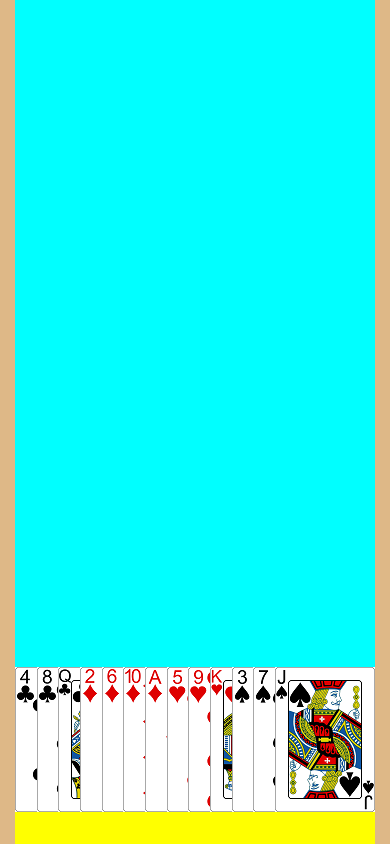
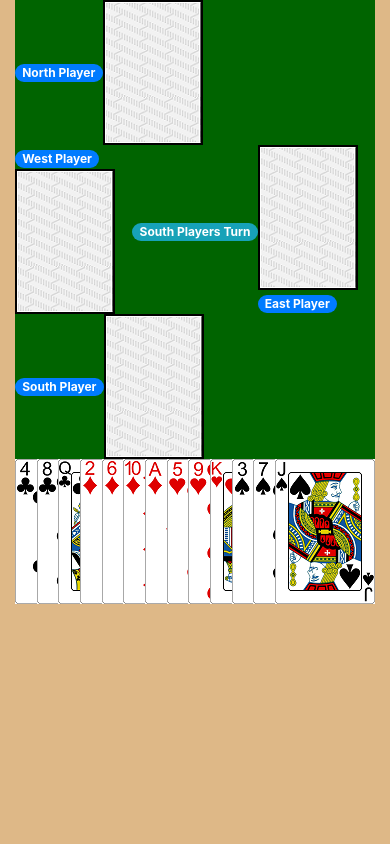
Before and after one commit to aaronfdes/angular-card-game, an Angular app: page / in a window 390 px wide. Built offline with nearby package versions, Linux system fonts and the light colour scheme.

Commit message:
Added playing card area. Improved responsive design

```diff
--- a/src/app/card/card.component.html
+++ b/src/app/card/card.component.html
@@ -1 +1 @@
-<img class="img-rounded" [src]="card.cardPath" alt={{card.cardName}} (click)="onCardClick();" />
+<img class="img-rounded" [src]="card?.cardPath" alt={{card?.cardName}} (click)="onCardClick();" />
--- a/src/app/card/card.component.ts
+++ b/src/app/card/card.component.ts
@@ -17,6 +17,9 @@ export class CardComponent implements OnInit {
   constructor() { }
 
   ngOnInit() {
+    if(this.card == null){
+      this.card = new Card("undefined","undefined");
+    }
   }
 
   onCardClick(){
--- a/src/app/game-room/game-room.component.css
+++ b/src/app/game-room/game-room.component.css
@@ -1,18 +1,5 @@
 .gameroom {
-    height: 100vh;
     background-color: darkgreen;
-}
-.playing-area{
-    height: 79vh;
-    background-color:aqua;
-}
-.header{
-    height: 5vh;
-    background-color:darkblue;
-}
-.card-list{
-    height: 21vh;
-    background-color: yellow;
 }
 .card-list-container {
     display: flex;
--- a/src/app/game-room/game-room.component.html
+++ b/src/app/game-room/game-room.component.html
@@ -1,15 +1,43 @@
 <div class="gameroom">
 
-  <div class="playing-area">
-
-  </div>
-
-  <div class="card-list">
-    <div class="card-list-container">
-      <div class="card-container" *ngFor="let card of listPlayerCards" >
-        <app-card [card]="card" (clickedCardEmitter)="clickedCard($event)"></app-card>
+  <div>
+    <!-- Played Cards Row -->
+    <div class="row no-gutters">
+      <div class="col col-sm-12 col-lg-12">
+        <div class="row no-gutters justify-content-center">
+          <div class="col col-sm-4 col-lg-4">
+            <div class="badge badge-pill badge-primary">North Player</div>
+            <app-card [card]="northPlayerCard"></app-card>
+          </div>
+        </div>
+        <div class="row no-gutters align-items-center">
+          <div class="col col-sm-4 col-lg-4">
+            <div class="badge badge-pill badge-primary">West Player</div>
+            <app-card [card]="westPlayerCard"></app-card>
+          </div>
+          <div class="col col-sm-4 col-lg-4">
+            <div class="badge badge-pill badge-info">South Players Turn</div>
+          </div>
+          <div class="col col-sm-4 col-lg-4">
+            <app-card [card]="eastPlayerCard"></app-card>
+            <div class="badge badge-pill badge-primary">East Player</div>
+          </div>
+        </div>
+        <div class="row no-gutters justify-content-center">
+          <div class="col col-sm-4 col-lg-4">
+            <div class="badge badge-pill badge-primary">South Player</div>
+            <app-card [card]="southPlayerCard"></app-card>
+          </div>
+        </div>
       </div>
     </div>
   </div>
 
+
+  <div class="card-list-container">
+    <div class="card-container" *ngFor="let card of listPlayerCards">
+      <app-card [card]="card" (clickedCardEmitter)="clickedCard($event)"></app-card>
+    </div>
+  </div>
+
 </div>
--- a/src/app/game-room/game-room.component.ts
+++ b/src/app/game-room/game-room.component.ts
@@ -11,6 +11,10 @@ import { Card } from '../card/card';
 export class GameRoomComponent implements OnInit {
 
   private listPlayerCards: Array<Card>;
+  private southPlayerCard:Card;
+  private northPlayerCard:Card;
+  private eastPlayerCard:Card;
+  private westPlayerCard:Card;
 
   constructor(private _gameRoomService: GameRoomService) { }
 
@@ -20,6 +24,7 @@ export class GameRoomComponent implements OnInit {
 
   clickedCard(card: Card) {
     this._gameRoomService.clickedCard(card);
+    this.southPlayerCard = card;
     this.listPlayerCards.splice(this.listPlayerCards.indexOf(card), 1);
   }
 
```
Also changed, not shown: src/assets/cards/null_of_undefined.png (deleted), src/assets/cards/undefined_of_undefined.png.
